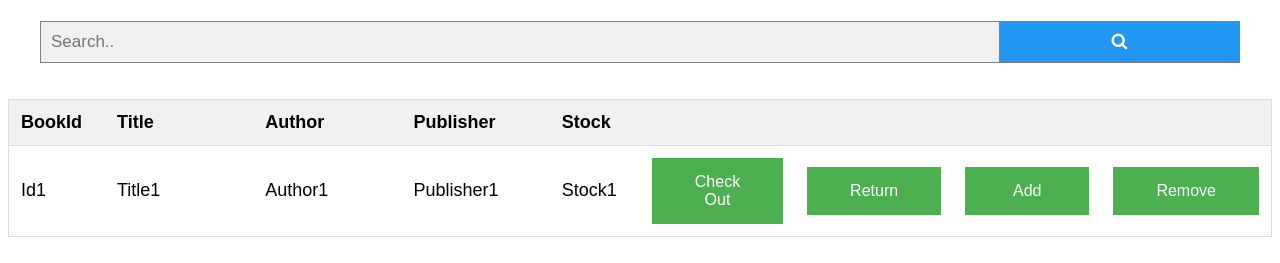
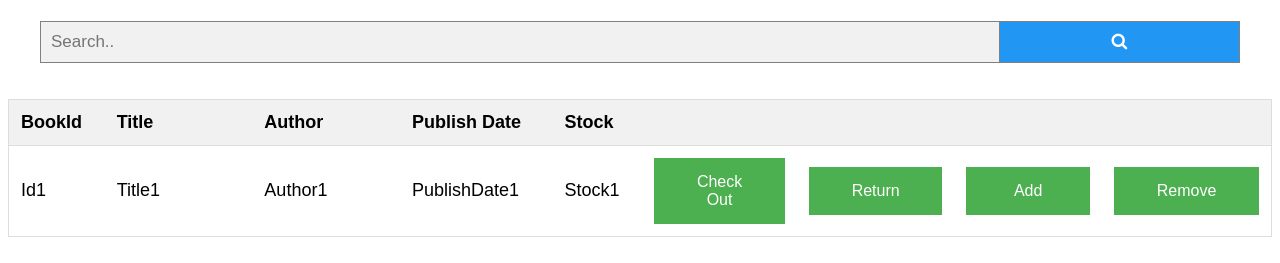
Before and after one commit to wesleytorrez/CS_503, a plain HTML site: page Search page (Jacky)/index.html in a window 1280 px wide. Shown: the part 59-322 px from the top of the page. Drawn offline with Linux system fonts and the light colour scheme.

Commit message:
changed publisher -> publish date

```diff
--- a/Search page (Jacky)/index.html
+++ b/Search page (Jacky)/index.html
@@ -24,7 +24,7 @@
       <th style="width:5%;">BookId</th>
       <th style="width:10%;">Title</th>
       <th style="width:10%;">Author</th>
-      <th style="width:10%;">Publisher</th>
+      <th style="width:10%;">Publish Date</th>
       <th style="width:5%;">Stock</th>
       <th style="width:10%;"></th>
       <th style="width:10%;"></th>
@@ -35,7 +35,7 @@
       <td>Id1</td>
       <td>Title1</td>
       <td>Author1</td>
-      <td>Publisher1</td>
+      <td>PublishDate1</td>
       <td>Stock1</td>
       <td>
         <form action="/file.php">
```
